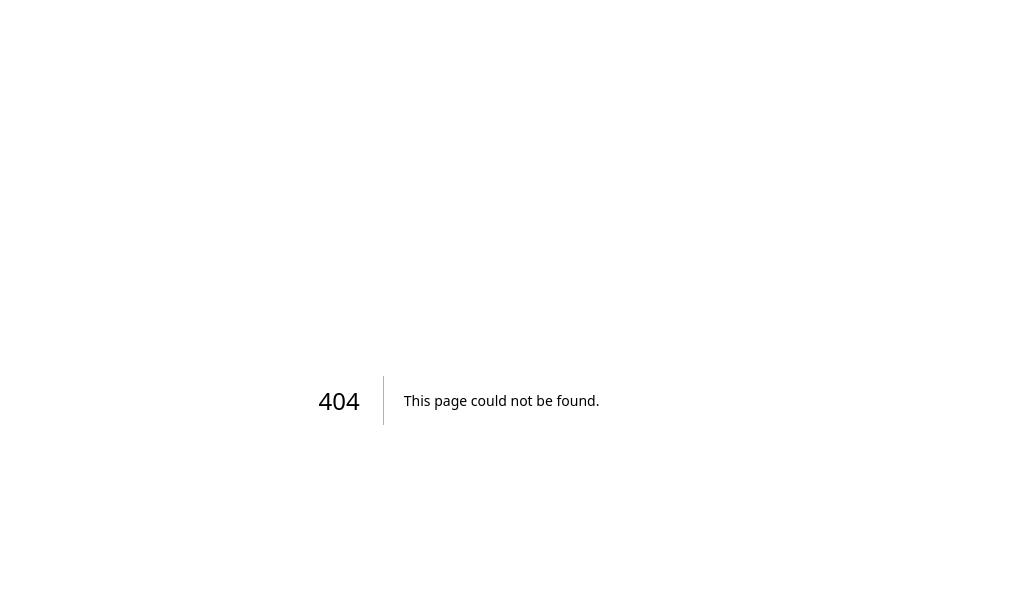
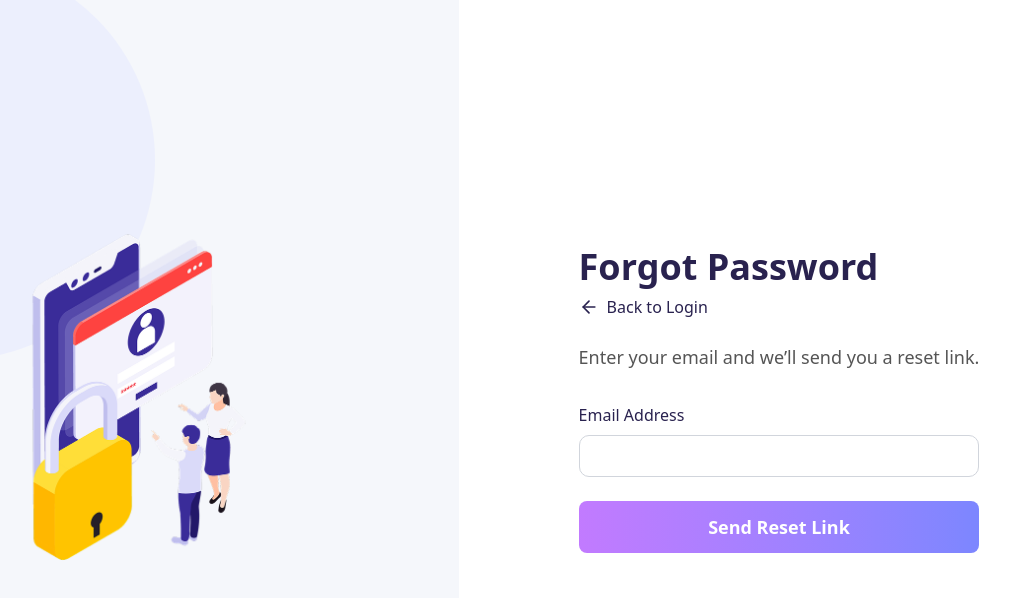
Before and after one commit to Ali-Ch-001/dessify-project-code, a Next.js app: page /forgotpassword in a window 1280 px wide. Before the commit this address had no page. Shown: the top 598 px of the page, without its empty margins (181-1191 px from the left). Built offline with nearby package versions, Linux system fonts and the light colour scheme; no server answers.

Commit message:
Forgot password

```diff
--- /dev/null
+++ b/app/(auth)/forgotpassword/page.tsx
@@ -0,0 +1,116 @@
+// app/(auth)/forgot-password/page.tsx
+'use client';
+
+import React, { useState } from 'react';
+import { motion, AnimatePresence } from 'framer-motion';
+import Image from 'next/image';
+import Link from 'next/link';
+import { FiArrowLeft } from 'react-icons/fi';
+import { supabase } from '@/lib/supabaseClient';
+import PrimaryButton from '@/components/PrimaryButton';
+
+export default function ForgotPasswordPage() {
+  const [email, setEmail]         = useState('');
+  const [status, setStatus]       = useState<'idle'|'sending'|'sent'|'error'>('idle');
+  const [errorMsg, setErrorMsg]   = useState('');
+
+  const handleSubmit = async (e: React.FormEvent) => {
+    e.preventDefault();
+    setStatus('sending');
+    const { error } = await supabase.auth.resetPasswordForEmail(email, {
+      redirectTo: `${window.location.origin}/reset-password`
+    });
+    if (error) {
+      setErrorMsg(error.message);
+      setStatus('error');
+    } else {
+      setStatus('sent');
+    }
+  };
+
+  return (
+    <div className="min-h-screen w-full flex flex-col md:flex-row bg-white">
+      {/* Left Panel */}
+      <motion.div
+        className="w-full md:w-1/2 relative flex items-center justify-center p-8 bg-[#F5F7FB] overflow-hidden"
+        initial={{ opacity: 0, x: -50 }}
+        animate={{ opacity: 1, x: 0 }}
+        transition={{ duration: 0.8 }}
+      >
+        <div className="absolute w-[400px] h-[400px] bg-[#E4E7FF] rounded-full -top-10 -left-16 z-0 opacity-50" />
+        <Image
+          src="/sign_in_up_img/Login_image.png"
+          alt="Forgot Password Illustration"
+          width={450}
+          height={450}
+          className="z-10 object-contain"
+        />
+      </motion.div>
+
+      {/* Right Panel */}
+      <motion.div
+        className="w-full md:w-1/2 bg-white flex flex-col justify-center px-8 py-10 md:px-14 md:py-14"
+        initial={{ opacity: 0, x: 50 }}
+        animate={{ opacity: 1, x: 0 }}
+        transition={{ duration: 0.8, delay: 0.2 }}
+      >
+        <div className="max-w-xl mx-auto">
+          <h1 className="text-4xl font-bold mb-2 text-[#29224F]">Forgot Password</h1>
+          <Link
+            href="/login"
+            className="flex items-center text-[#29224F] hover:underline mb-6"
+          >
+            <FiArrowLeft className="mr-2" size={20} />
+            Back to Login
+          </Link>
+          <p className="text-[#555555] mb-8 text-lg">
+            Enter your email and we’ll send you a reset link.
+          </p>
+
+          <form onSubmit={handleSubmit} className="space-y-6">
+            <div>
+              <label htmlFor="email" className="block text-[#29224F] font-medium mb-2">
+                Email Address
+              </label>
+              <input
+                id="email"
+                type="email"
+                required
+                value={email}
+                onChange={e => setEmail(e.target.value)}
+                className="w-full border border-gray-300 rounded-lg px-4 py-2 focus:outline-none focus:ring-2 focus:ring-indigo-300"
+              />
+            </div>
+
+            <PrimaryButton type="submit" disabled={status === 'sending'} className="w-full">
+              {status === 'sending' ? 'Sending…' : 'Send Reset Link'}
+            </PrimaryButton>
+
+            <AnimatePresence>
+              {status === 'error' && (
+                <motion.div
+                  className="text-red-600 text-sm mt-2"
+                  initial={{ opacity: 0 }}
+                  animate={{ opacity: 1 }}
+                  exit={{ opacity: 0 }}
+                >
+                  ✖ {errorMsg}
+                </motion.div>
+              )}
+              {status === 'sent' && (
+                <motion.div
+                  className="text-green-600 text-sm mt-2"
+                  initial={{ opacity: 0 }}
+                  animate={{ opacity: 1 }}
+                  exit={{ opacity: 0 }}
+                >
+                  ✔ Check your inbox for the reset link.
+                </motion.div>
+              )}
+            </AnimatePresence>
+          </form>
+        </div>
+      </motion.div>
+    </div>
+  );
+}
--- /dev/null
+++ b/app/reset-password/page.tsx
@@ -0,0 +1,103 @@
+'use client';
+
+import { useState, useEffect } from 'react';
+import { useRouter, useSearchParams } from 'next/navigation';
+import { motion, AnimatePresence } from 'framer-motion';
+import { supabase } from '@/lib/supabaseClient';
+import PrimaryButton from '@/components/PrimaryButton';
+
+export default function ResetPasswordPage() {
+  const router = useRouter();
+  const params = useSearchParams();
+  const accessToken  = params.get('access_token')!;
+  const refreshToken = params.get('refresh_token')!;
+  const [password, setPassword]     = useState('');
+  const [status, setStatus]         = useState<'idle'|'setting'|'success'|'error'>('idle');
+  const [errorMsg, setErrorMsg]     = useState('');
+
+  // Immediately set the session using the link tokens
+  useEffect(() => {
+    if (accessToken && refreshToken) {
+      supabase.auth.setSession({ access_token: accessToken, refresh_token: refreshToken })
+        .catch(console.error);
+    }
+  }, [accessToken, refreshToken]);
+
+  const handleSubmit = async (e: React.FormEvent) => {
+    e.preventDefault();
+    setStatus('setting');
+    const { error } = await supabase.auth.updateUser({ password });
+    if (error) {
+      setErrorMsg(error.message);
+      setStatus('error');
+    } else {
+      setStatus('success');
+      setTimeout(() => router.replace('/login'), 1500);
+    }
+  };
+
+  return (
+    <div className="min-h-screen flex items-center justify-center bg-[#F5F7FB] p-4">
+      <motion.div
+        className="w-full max-w-md bg-white rounded-xl shadow-lg p-8"
+        initial={{ opacity: 0, y: 20 }}
+        animate={{ opacity: 1, y: 0 }}
+        transition={{ duration: 0.6 }}
+      >
+        <h1 className="text-2xl font-bold mb-4 text-center">Reset Password</h1>
+        <form onSubmit={handleSubmit} className="space-y-4">
+          <div>
+            <label htmlFor="password" className="block text-gray-700 mb-1">
+              New Password
+            </label>
+            <input
+              id="password"
+              type="password"
+              required
+              minLength={6}
+              value={password}
+              onChange={e => setPassword(e.target.value)}
+              className="w-full border border-gray-300 rounded-lg px-4 py-2 focus:outline-none focus:ring-2 focus:ring-indigo-300"
+            />
+          </div>
+
+          <PrimaryButton type="submit" disabled={status === 'setting'} className="w-full">
+            {status === 'setting' ? 'Setting…' : 'Set New Password'}
+          </PrimaryButton>
+
+          <AnimatePresence>
+            {status === 'error' && (
+              <motion.div
+                className="text-red-600 text-sm"
+                initial={{ opacity: 0 }}
+                animate={{ opacity: 1 }}
+                exit={{ opacity: 0 }}
+              >
+                ✖ {errorMsg}
+              </motion.div>
+            )}
+            {status === 'success' && (
+              <motion.div
+                className="text-green-600 text-sm"
+                initial={{ opacity: 0 }}
+                animate={{ opacity: 1 }}
+                exit={{ opacity: 0 }}
+              >
+                ✔ Password updated! Redirecting…
+              </motion.div>
+            )}
+          </AnimatePresence>
+        </form>
+
+        <div className="mt-6 text-center">
+          <a
+            onClick={() => router.replace('/login')}
+            className="text-indigo-600 hover:underline cursor-pointer text-sm"
+          >
+            Back to Login
+          </a>
+        </div>
+      </motion.div>
+    </div>
+  );
+}
--- a/components/LoginForm.tsx
+++ b/components/LoginForm.tsx
@@ -126,7 +126,7 @@ const LoginForm: React.FC = () => {
 
       {/* Additional Links */}
       <div className="flex flex-col items-center space-y-2">
-        <Link href="/forgot-password" className="text-sm text-[#29224F] hover:underline">
+        <Link href="/forgotpassword" className="text-sm text-[#29224F] hover:underline">
           Forgot Password?
         </Link>
         <div className="text-sm text-[#555555]">
```
